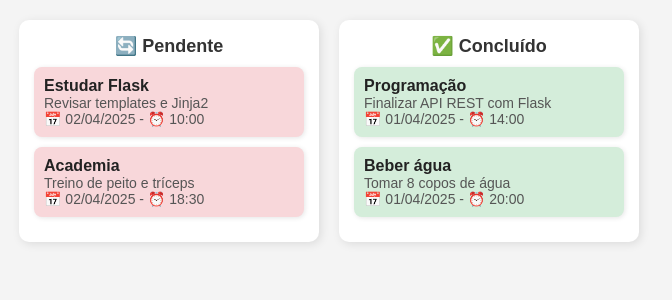
After one commit to MarcosPaulo10/Agenda_Flask, a Flask app: page /activities/teste in a window 1280 px wide. The commit adds this page. Shown: the top 300 px of the page, without its empty margins (311-983 px from the left). Run offline with Flask 3, Linux system fonts and the light colour scheme.

Commit message:
Some HMTL, CSS and others.

```diff
--- a/schedule/app.py
+++ b/schedule/app.py
@@ -5,7 +5,7 @@ from flask_migrate import Migrate
 db = SQLAlchemy()
 
 def create_app():
-    app = Flask(__name__, template_folder='templates')
+    app = Flask(__name__, template_folder='templates', static_folder='static', static_url_path='/')
     app.config['SQLALCHEMY_DATABASE_URI'] = 'sqlite:///schedule.db'
 
     db.init_app(app)
--- a/schedule/blueprints/activities/routes.py
+++ b/schedule/blueprints/activities/routes.py
@@ -2,21 +2,16 @@ from flask import Blueprint, render_template, request, redirect, url_for
 from schedule.app import db
 from datetime import datetime
 
-from schedule.blueprints.activities.models import Activity, Category, RecurringActivity
+from schedule.blueprints.activities.models import Activity, Category
 
 activity = Blueprint('activity', __name__, template_folder='templates')
 
 
-@activity.route('/')
-def index():
-    activity = Activity.query.all()
-    return render_template('activities/index.html')
-
-@activity.route('/create', methods=['POST', 'GET'])
-def create():
+@activity.route('/', methods=['POST', 'GET'])
+def index_activity():
     if request.method == 'GET':
         activities = Activity.query.all()
-        return render_template('activities/create.html', activities=activities)
+        return render_template('activities/index_activity.html', activities=activities)
 
     if request.method == 'POST':
         name = request.form.get('name')
@@ -24,7 +19,7 @@ def create():
         date = request.form.get('date')
         start_time = request.form.get('start_time')
         end_time = request.form.get('end_time')
-        done = request.form.get('done')
+        done = request.form.get("done") == "on"
         category_id = request.form.get('category_id')
 
         formated_date = datetime.strptime(date, "%Y-%m-%d").date()
@@ -32,18 +27,26 @@ def create():
         formated_start_time = datetime.strptime(start_time, "%H:%M").time() if start_time else None
         formated_end_time = datetime.strptime(end_time, "%H:%M").time() if end_time else None
 
-        activity = Activity(name=name, description=description, date=formated_date, start_time=formated_start_time, end_time=formated_end_time, done=done, category=category_id)
+        activity = Activity(
+            name = name,
+            description = description,
+            date = formated_date,
+            start_time = formated_start_time,
+            end_time = formated_end_time,
+            done = done,
+            category = category_id
+        )
 
         db.session.add(activity)
         db.session.commit()
 
-        return redirect(url_for('activity.create'))
+        return redirect(url_for('activity.index_activity'))
 
-@activity.route('/create_category', methods=['POST', 'GET'])
-def create_category():
+@activity.route('/category', methods=['POST', 'GET'])
+def index_category():
     if request.method == 'GET':
         categories = Category.query.all()
-        return render_template('activities/create_category.html', categories=categories)
+        return render_template('activities/index_category.html', categories=categories)
 
     if request.method == 'POST':
         name = request.form.get('name')
@@ -54,4 +57,18 @@ def create_category():
         db.session.add(category)
         db.session.commit()
 
-        return redirect(url_for('activity.create_category'))
+        return redirect(url_for('activity.index_category'))
+
+@activity.route('/teste')
+def teste():
+    return render_template('activities/teste.html')
+
+@activity.route('/info_activity/<int:id>')
+def info_activity(id):
+    activity = Activity.query.get(id)
+    return render_template('activities/activity_info.html', activity=activity)
+
+@activity.route('/info_category/<int:id>')
+def info_category(id):
+    category = Category.query.get(id)
+    return render_template('activities/category_info.html', category=category)
--- /dev/null
+++ b/schedule/blueprints/activities/templates/activities/teste.html
@@ -0,0 +1,107 @@
+<!DOCTYPE html>
+<html lang="pt">
+<head>
+    <meta charset="UTF-8">
+    <meta name="viewport" content="width=device-width, initial-scale=1.0">
+    <title>Board de Atividades</title>
+    <style>
+        * {
+            margin: 0;
+            padding: 0;
+            box-sizing: border-box;
+            font-family: Arial, sans-serif;
+        }
+
+        body {
+            background-color: #f4f4f4;
+            padding: 20px;
+        }
+
+        .board {
+            display: flex;
+            gap: 20px;
+            justify-content: center;
+        }
+
+        .column {
+            width: 300px;
+            background: #fff;
+            padding: 15px;
+            border-radius: 10px;
+            box-shadow: 2px 2px 10px rgba(0, 0, 0, 0.1);
+        }
+
+        .column h2 {
+            text-align: center;
+            font-size: 18px;
+            margin-bottom: 10px;
+            color: #333;
+        }
+
+        .card {
+            background: #e3e3e3;
+            padding: 10px;
+            margin: 10px 0;
+            border-radius: 8px;
+            box-shadow: 1px 1px 5px rgba(0, 0, 0, 0.1);
+            cursor: pointer;
+        }
+
+        .card.done {
+            background: #d4edda;
+        }
+
+        .card.not-done {
+            background: #f8d7da;
+        }
+
+        .card h3 {
+            font-size: 16px;
+            color: #222;
+        }
+
+        .card p {
+            font-size: 14px;
+            color: #555;
+        }
+
+        .time {
+            font-size: 12px;
+            color: #777;
+        }
+    </style>
+</head>
+<body>
+
+    <div class="board">
+        <div class="column">
+            <h2>🔄 Pendente</h2>
+            <div class="card not-done">
+                <h3>Estudar Flask</h3>
+                <p>Revisar templates e Jinja2</p>
+                <p class="time">📅 02/04/2025 - ⏰ 10:00</p>
+            </div>
+            <div class="card not-done">
+                <h3>Academia</h3>
+                <p>Treino de peito e tríceps</p>
+                <p class="time">📅 02/04/2025 - ⏰ 18:30</p>
+            </div>
+        </div>
+
+        <div class="column">
+            <h2>✅ Concluído</h2>
+            <div class="card done">
+                <h3>Programação</h3>
+                <p>Finalizar API REST com Flask</p>
+                <p class="time">📅 01/04/2025 - ⏰ 14:00</p>
+            </div>
+            <div class="card done">
+                <h3>Beber água</h3>
+                <p>Tomar 8 copos de água</p>
+                <p class="time">📅 01/04/2025 - ⏰ 20:00</p>
+            </div>
+        </div>
+    </div>
+
+</body>
+</html>
--- a/schedule/blueprints/home/routes.py
+++ b/schedule/blueprints/home/routes.py
@@ -1,8 +1,11 @@
 from flask import Blueprint, render_template
 from schedule.app import db
+from schedule.blueprints.activities.models import Activity
+from datetime import datetime
 
 home = Blueprint('home', __name__, template_folder='templates')
 
 @home.route('/')
 def index():
-    return render_template('home/index.html')
+    today_activities = db.session.query(Activity).filter(Activity.date == datetime.today().date()).all()
+    return render_template('home/index.html', activities = today_activities)
--- a/schedule/blueprints/tools/templates/tools/index.html
+++ b/schedule/blueprints/tools/templates/tools/index.html
@@ -3,6 +3,7 @@
 {% block title %}Tools - Home{% endblock %}
 
 {% block content %}
-    <h1>Tools</h1>
-    <a href="{{ url_for('home.index') }}"><h2>Home</h2></a>
+    <div class="content">
+        <h1>Tools</h1>
+    </div>
 {% endblock %}
```
Also changed, not shown: schedule/blueprints/activities/templates/activities/activity_info.html (added, +17 -0 lines), schedule/blueprints/activities/templates/activities/category_info.html (added, +13 -0 lines), schedule/blueprints/activities/templates/activities/index.html (deleted, +0 -14 lines), schedule/blueprints/activities/templates/activities/index_activity.html (renamed from schedule/blueprints/activities/templates/activities/create.html, +6 -4 lines), schedule/blueprints/activities/templates/activities/index_category.html (renamed from schedule/blueprints/activities/templates/activities/create_category.html, +5 -3 lines), schedule/blueprints/home/templates/home/index.html (+28 -3 lines), schedule/static/css/style.css (added, +145 -0 lines), schedule/templates/base.html (+19 -0 lines), instance/schedule.db, schedule/static/img/logo.png (added).
